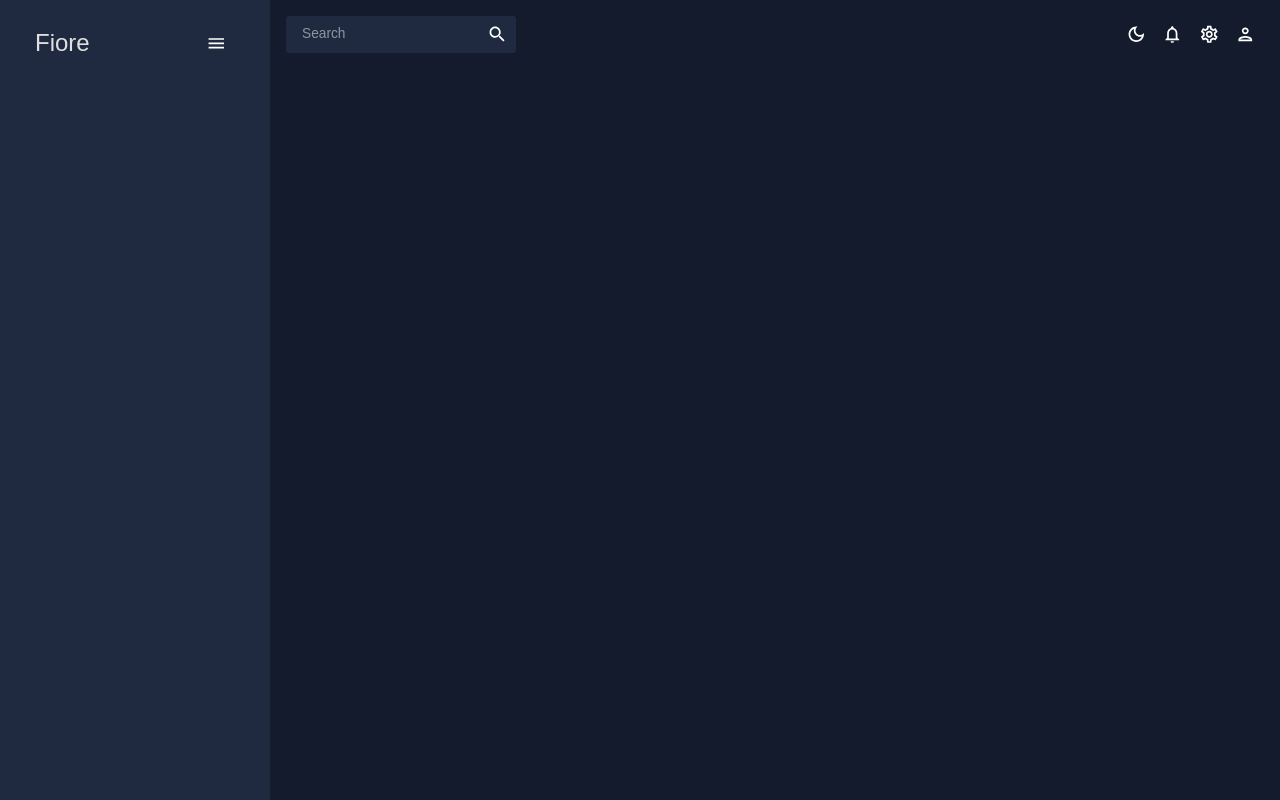
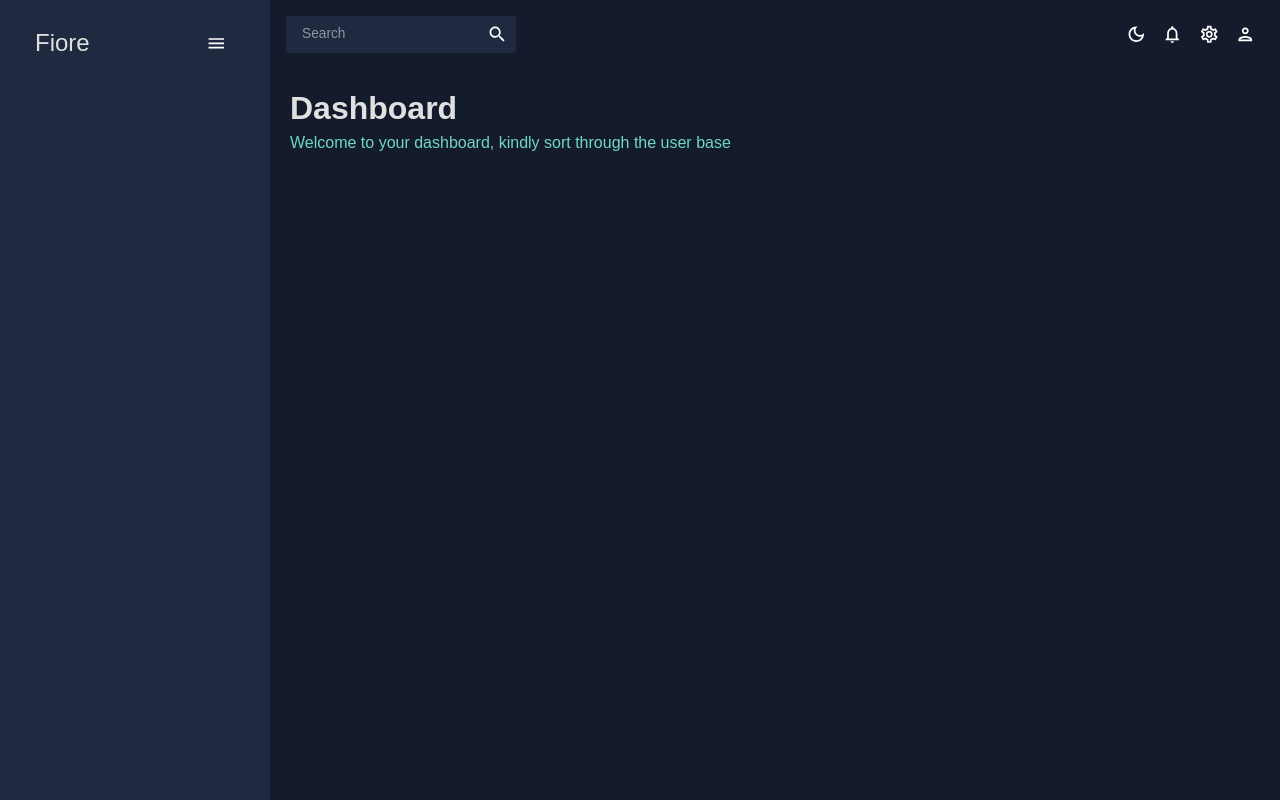
Before and after one commit to aqazza/Fiore, a React (Create React App) app: page / in a window 1280 px wide. Before the commit this address had no page. Built offline with nearby package versions, Linux system fonts and the light colour scheme.

Commit message:
Header now works

```diff
--- a/src/App.js
+++ b/src/App.js
@@ -1,9 +1,8 @@
-import { ColorModeContext, useMode } from "./theme";
-import { CssBaseline, ThemeProvider } from "@mui/material";
+import { useState } from "react";
 import { Routes, Route } from "react-router-dom";
 import Topbar from "./scenes/global/Topbar";
 import Sidebar from "./scenes/global/Sidebar";
-// import Dashboard from "./scenes/dashboard/Dashboard";
+import Dashboard from "./scenes/dashboard/index";
 // import Team from "./scenes/team/Team";
 // import Invoices from "./scenes/invoices/Invoices";
 // import Clients from "./scenes/clients/Clients";
@@ -13,6 +12,8 @@ import Sidebar from "./scenes/global/Sidebar";
 // import Pie from "./scenes/charts/Pie";
 // import FAQ from "./scenes/faq/FAQ";
 // import Geography from "./scenes/maps/Geography";
+import { ColorModeContext, useMode } from "./theme";
+import { CssBaseline, ThemeProvider } from "@mui/material";
 
 function App() {
   const { colorMode, theme } = useMode();
@@ -26,8 +27,8 @@ function App() {
           <main className="content">
             <Topbar />
             <Routes>
-              {/* <Route path="/" element={<Dashboard />} />
-              <Route path="/team" element={<Team />} />
+              <Route path="/" element={<Dashboard />} />
+              {/* <Route path="/team" element={<Team />} />
               <Route path="/invoices" element={<Invoices />} />
               <Route path="/clients" element={<Clients />} />
               <Route path="/charts/bar" element={<Bar />} />
--- a/src/components/Header.jsx
+++ b/src/components/Header.jsx
@@ -1,5 +1,5 @@
 import { Typography, Box, useTheme } from "@mui/material";
-import { tokens } from "../../theme";
+import { tokens } from "../theme";
 
 const Header = ({ title, subtitle }) => {
   const theme = useTheme();
--- a/src/scenes/dashboard/index.jsx
+++ b/src/scenes/dashboard/index.jsx
@@ -1,5 +1,18 @@
+import { Box } from "@mui/material";
+import Header from "../../components/Header";
+
 const Dashboard = () => {
-  return <div>My Dashboard</div>;
+  return (
+    <Box m="20px">
+      <Box display="flex" justifyContent="space-between" alignItems="center">
+        <Header
+          title="Dashboard"
+          subtitle="Welcome to your dashboard, kindly sort
+        through the user base"
+        />
+      </Box>
+    </Box>
+  );
 };
 
 export default Dashboard;
```
